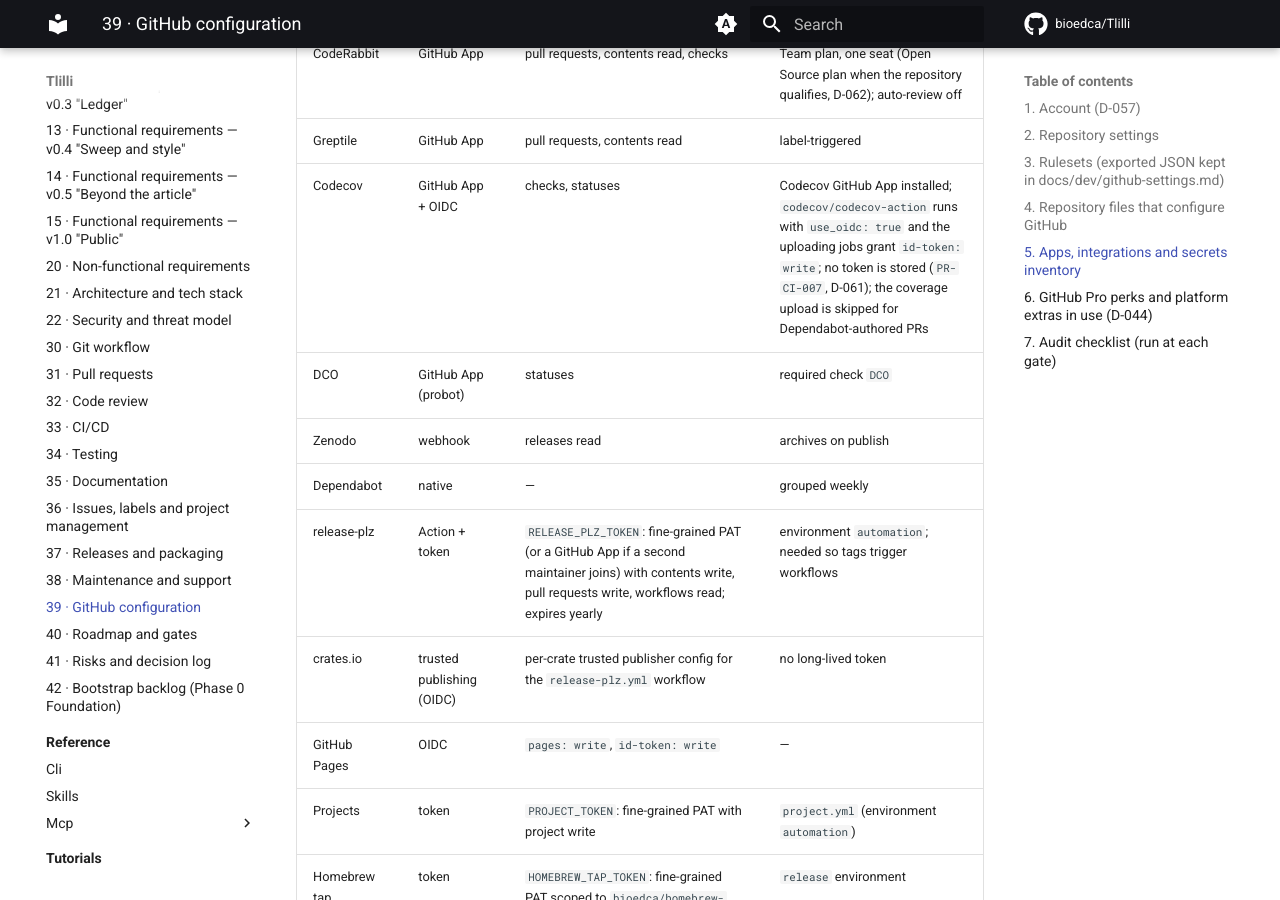
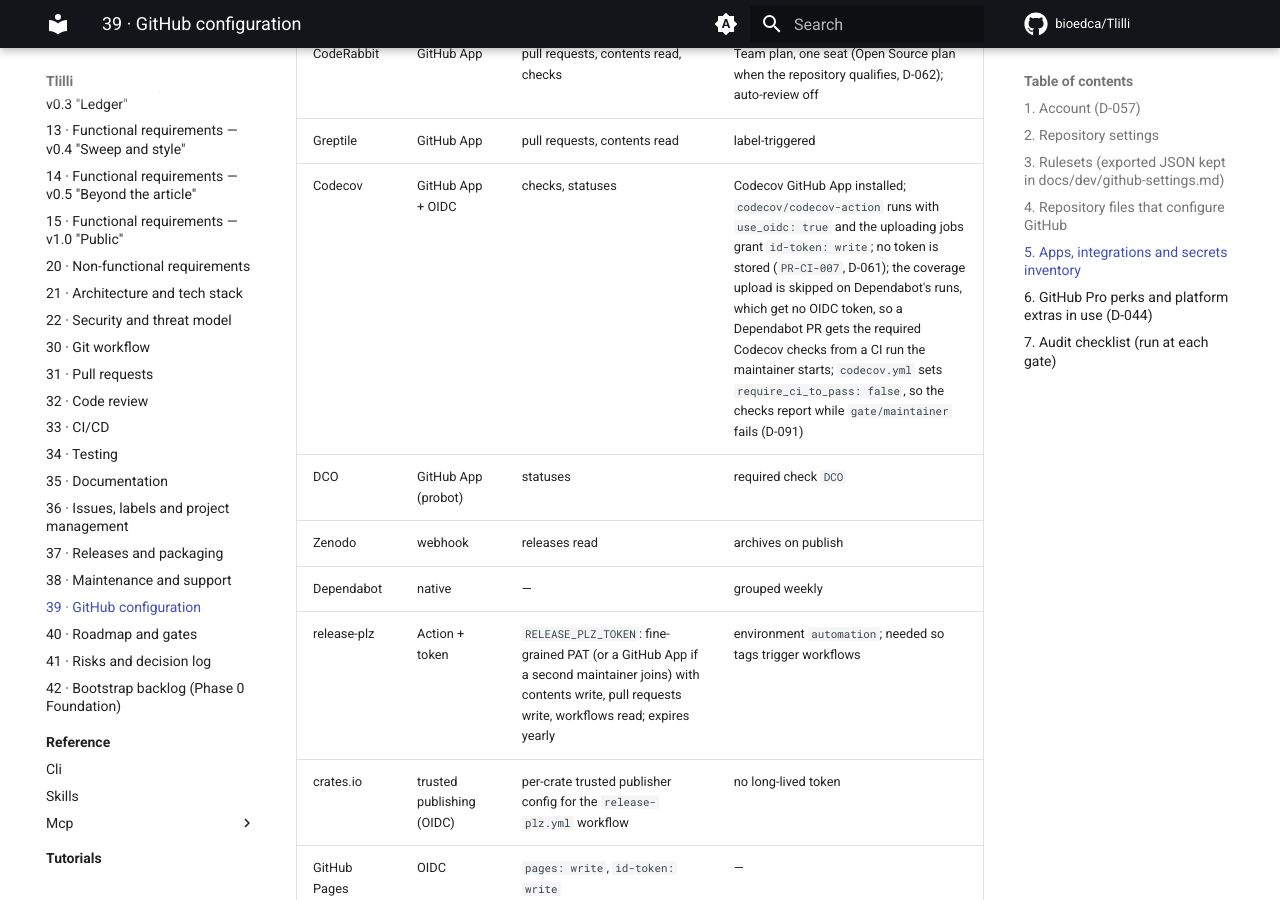
Before and after one commit to bioedca/Tlilli, an MkDocs documentation site: the page built from docs/prd/39-github-configuration.md, in a window 1280 px wide and 900 px high, scrolled down 4047 px. Built offline with MkDocs 1.6.1 and Material for MkDocs 9.7.7, drawn with Linux system fonts in a browser that asks for light colours; comment, search, counter and statistics services are not loaded.

Commit message:
docs(prd): record how the codecov checks reach gated and dependabot PRs
D-091: Codecov reports once CI has finished, whatever gate/maintainer
says, and a Dependabot PR gets its required Codecov checks from a CI
run the maintainer starts ("Update branch → rebase", or a label change
when the branch is current), since Dependabot's own runs get no OIDC
token and upload nothing (#106). PR-MNT-010, PRD 33 §1 and PRD 39 §5
follow.

Refs: #112, PR-MNT-010, PR-CI-011, D-091
Signed-off-by: bioedca <131809205+bioedca@users.noreply.github.com>

```diff
--- a/docs/prd/39-github-configuration.md
+++ b/docs/prd/39-github-configuration.md
@@ -79,7 +79,7 @@ Everything the project relies on in GitHub, as a checklist that can be audited.
 | OpenAI Codex | GitHub App | pull requests read/write, contents read | automatic reviews **off**; `@codex review` |
 | CodeRabbit | GitHub App | pull requests, contents read, checks | Team plan, one seat (Open Source plan when the repository qualifies, D-062); auto-review off |
 | Greptile | GitHub App | pull requests, contents read | label-triggered |
-| Codecov | GitHub App + OIDC | checks, statuses | Codecov GitHub App installed; `codecov/codecov-action` runs with `use_oidc: true` and the uploading jobs grant `id-token: write`; no token is stored (`PR-CI-007`, D-061); the coverage upload is skipped for Dependabot-authored PRs |
+| Codecov | GitHub App + OIDC | checks, statuses | Codecov GitHub App installed; `codecov/codecov-action` runs with `use_oidc: true` and the uploading jobs grant `id-token: write`; no token is stored (`PR-CI-007`, D-061); the coverage upload is skipped on Dependabot's runs, which get no OIDC token, so a Dependabot PR gets the required Codecov checks from a CI run the maintainer starts; `codecov.yml` sets `require_ci_to_pass: false`, so the checks report while `gate/maintainer` fails (D-091) |
 | DCO | GitHub App (probot) | statuses | required check `DCO` |
 | Zenodo | webhook | releases read | archives on publish |
 | Dependabot | native | — | grouped weekly |
```
Also changed, not shown: docs/prd/33-ci-cd.md (+1 -1 lines), docs/prd/38-maintenance-and-support.md (+1 -1 lines), docs/prd/41-risks-and-decision-log.md (+1 -0 lines).
